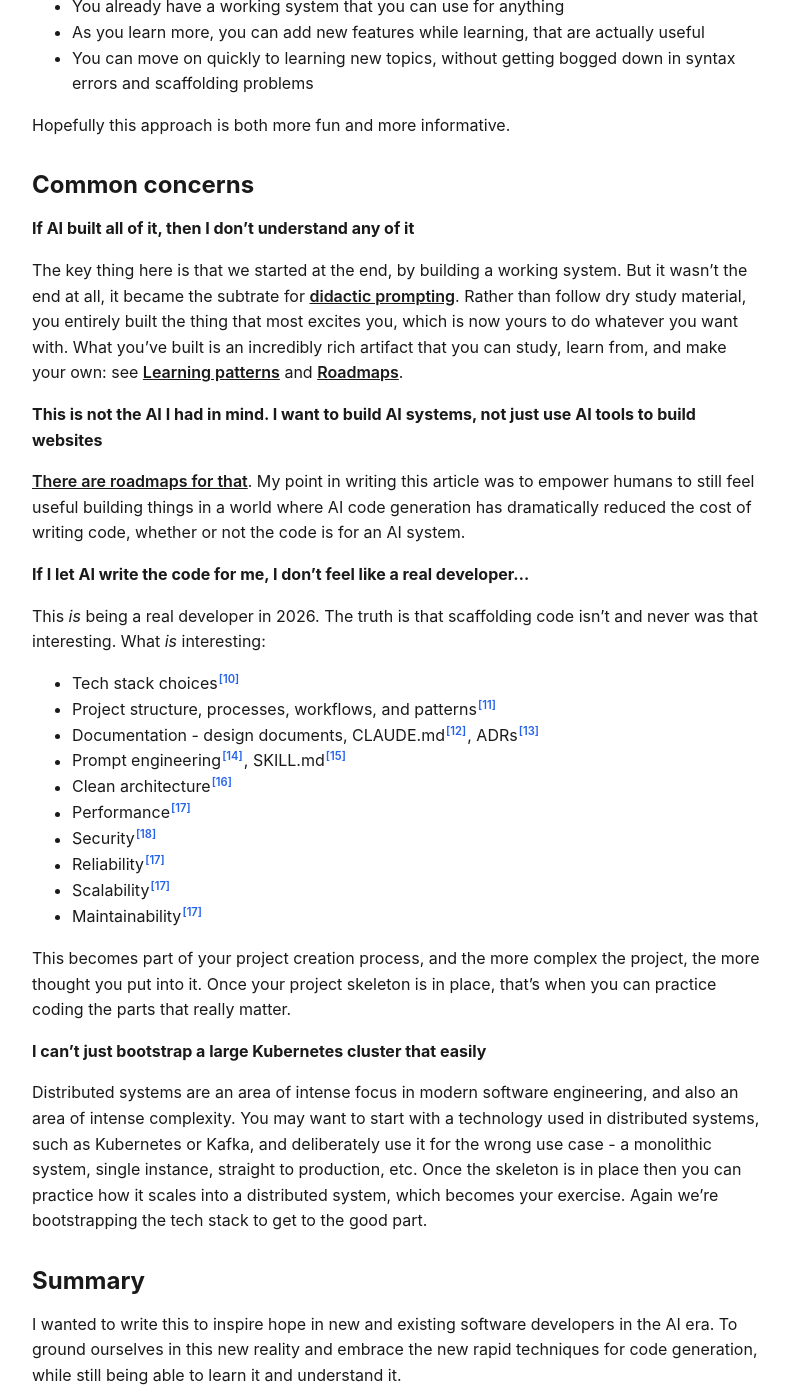
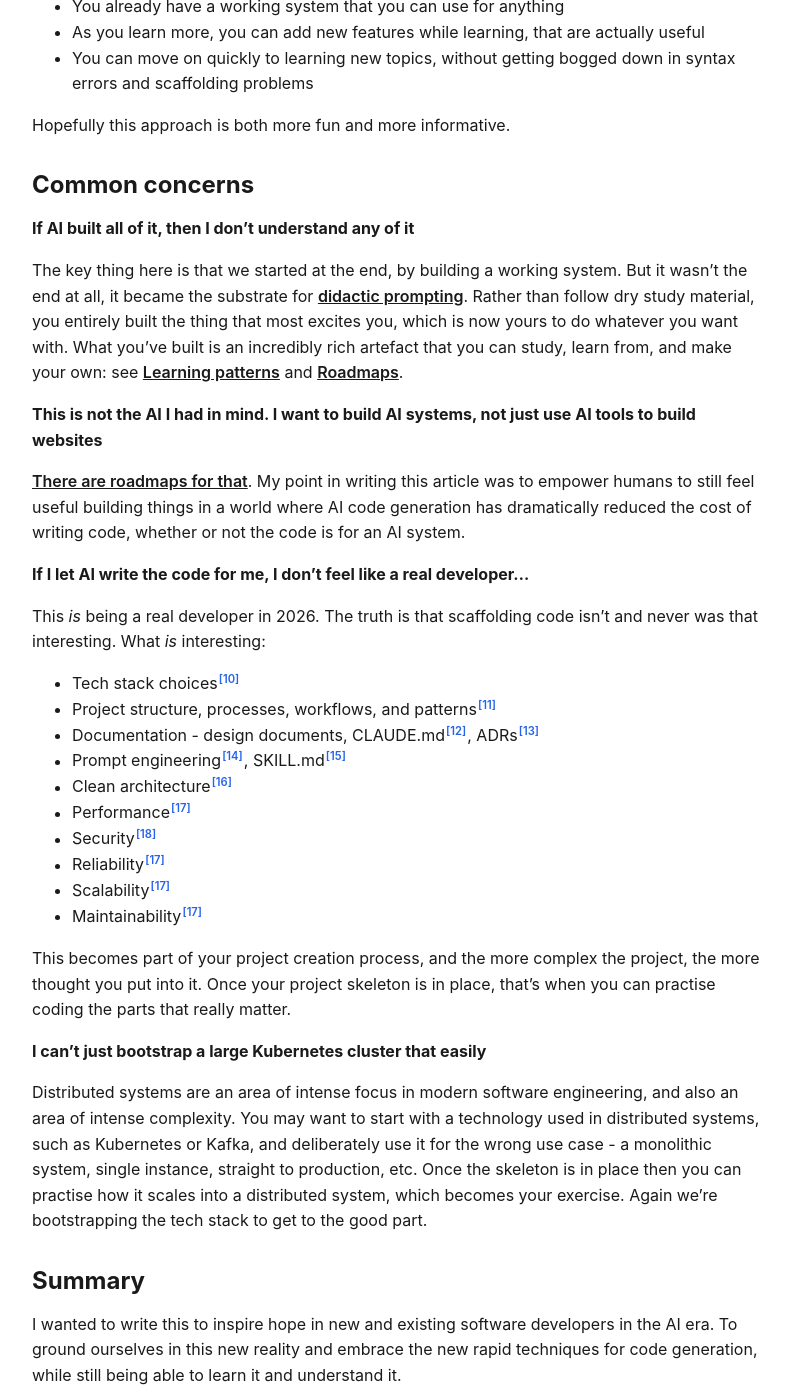
Before and after one commit to georgestephenson/georgestephenson.github.io, a Jekyll site: the page built from _posts/2026-07-30-start-at-the-end.md, in a window 1280 px wide and 1400 px high, scrolled down 11831 px. Shown: the whole window, without its empty margins (244-1034 px from the left). Built offline with Jekyll 4.4.1, drawn with Linux system fonts in a browser that asks for light colours; some of the changed text lies outside the part shown.

Commit message:
Spell correction

````diff
--- a/_posts/2026-07-30-start-at-the-end.md
+++ b/_posts/2026-07-30-start-at-the-end.md
@@ -348,7 +348,7 @@ fatal: [bestbooks-prod]: UNREACHABLE! => ubuntu@i-0dc5e6872fb8112d6:
 Permission denied (publickey).
 ```
 
-Twice. In between, monit had been configured beautifully and was not actually running, which took [its own commit](https://github.com/georgestephenson/best-books-guide/commit/628ece1) to notice. These are all the bits that aren't code, and the bits Claude struggles with most.
+Twice. In between, Monit had been configured beautifully and was not actually running, which took [its own commit](https://github.com/georgestephenson/best-books-guide/commit/628ece1) to notice. These are all the bits that aren't code, and the bits Claude struggles with most.
 
 **A placeholder reached production.** The M2 deploy ran the database migration against a hostname that was, literally, the word `base`:
 
@@ -434,7 +434,7 @@ Hopefully this approach is both more fun and more informative.
 
 **If AI built all of it, then I don't understand any of it**
 
-The key thing here is that we started at the end, by building a working system. But it wasn't the end at all, it became the subtrate for [didactic prompting](#didactic-prompting). Rather than follow dry study material, you entirely built the thing that most excites you, which is now yours to do whatever you want with. What you've built is an incredibly rich artifact that you can study, learn from, and make your own: see [Learning patterns](#learning-patterns) and [Roadmaps](#roadmaps).
+The key thing here is that we started at the end, by building a working system. But it wasn't the end at all, it became the substrate for [didactic prompting](#didactic-prompting). Rather than follow dry study material, you entirely built the thing that most excites you, which is now yours to do whatever you want with. What you've built is an incredibly rich artefact that you can study, learn from, and make your own: see [Learning patterns](#learning-patterns) and [Roadmaps](#roadmaps).
 
 **This is not the AI I had in mind. I want to build AI systems, not just use AI tools to build websites**
 
@@ -455,11 +455,11 @@ This _is_ being a real developer in 2026. The truth is that scaffolding code isn
 - Scalability{% include cite.html id="ddia" %}
 - Maintainability{% include cite.html id="ddia" %}
 
-This becomes part of your project creation process, and the more complex the project, the more thought you put into it. Once your project skeleton is in place, that's when you can practice coding the parts that really matter.
+This becomes part of your project creation process, and the more complex the project, the more thought you put into it. Once your project skeleton is in place, that's when you can practise coding the parts that really matter.
 
 **I can't just bootstrap a large Kubernetes cluster that easily**
 
-Distributed systems are an area of intense focus in modern software engineering, and also an area of intense complexity. You may want to start with a technology used in distributed systems, such as Kubernetes or Kafka, and deliberately use it for the wrong use case - a monolithic system, single instance, straight to production, etc. Once the skeleton is in place then you can practice how it scales into a distributed system, which becomes your exercise. Again we're bootstrapping the tech stack to get to the good part.
+Distributed systems are an area of intense focus in modern software engineering, and also an area of intense complexity. You may want to start with a technology used in distributed systems, such as Kubernetes or Kafka, and deliberately use it for the wrong use case - a monolithic system, single instance, straight to production, etc. Once the skeleton is in place then you can practise how it scales into a distributed system, which becomes your exercise. Again we're bootstrapping the tech stack to get to the good part.
 
 ## Summary
 
````
Also changed, not shown: other parts of _posts/2026-07-30-start-at-the-end.md (+2 -2 lines).
